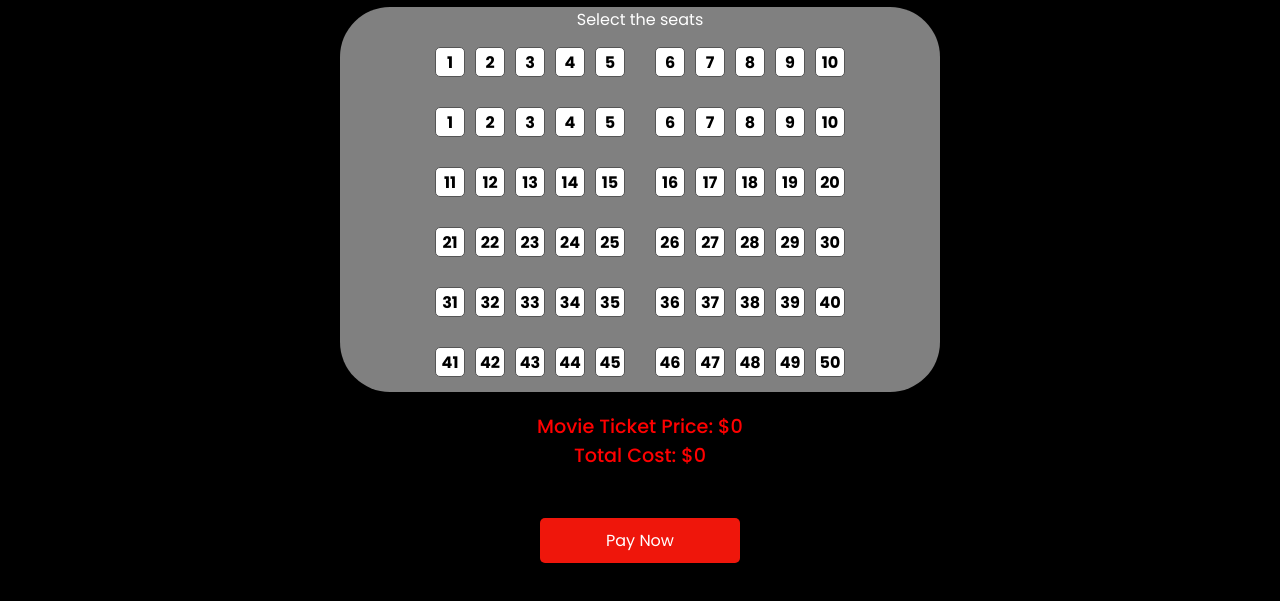
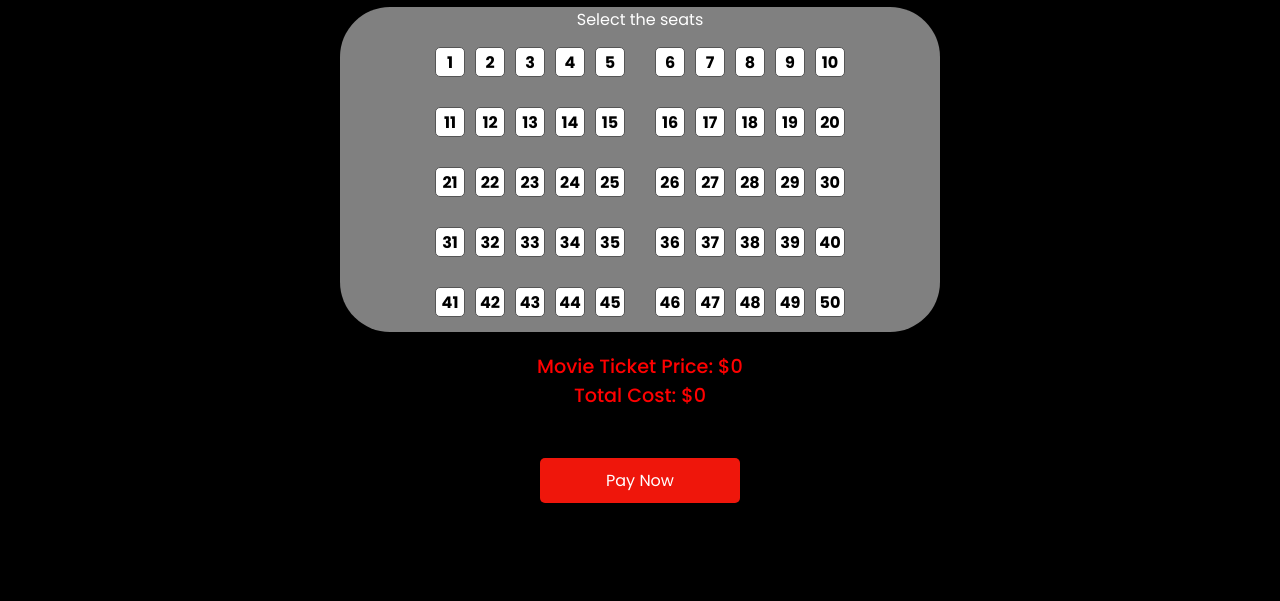
Before and after one commit to Tawfiq3158/SHOW-TIME, a plain HTML site: page booking.html in a window 1280 px wide. Shown: the part 103-704 px from the top of the page. Drawn offline with Linux system fonts and the light colour scheme.

Commit message:
seat changes

```diff
--- a/booking.html
+++ b/booking.html
@@ -232,19 +232,6 @@
                 <div class="seat available" onclick="toggleSeat(this)">10</div>
             </div>
             <div class="seat-row">
-                <div class="seat available" onclick="toggleSeat(this)">1</div>
-                <div class="seat available" onclick="toggleSeat(this)">2</div>
-                <div class="seat available" onclick="toggleSeat(this)">3</div>
-                <div class="seat available" onclick="toggleSeat(this)">4</div>
-                <div class="seat available" onclick="toggleSeat(this)">5</div>
-                <div class="gap"></div> <!-- Gap after 5 seats -->
-                <div class="seat available" onclick="toggleSeat(this)">6</div>
-                <div class="seat available" onclick="toggleSeat(this)">7</div>
-                <div class="seat available" onclick="toggleSeat(this)">8</div>
-                <div class="seat available" onclick="toggleSeat(this)">9</div>
-                <div class="seat available" onclick="toggleSeat(this)">10</div>
-            </div>
-            <div class="seat-row">
                 <div class="seat available" onclick="toggleSeat(this)">11</div>
                 <div class="seat available" onclick="toggleSeat(this)">12</div>
                 <div class="seat available" onclick="toggleSeat(this)">13</div>
```
